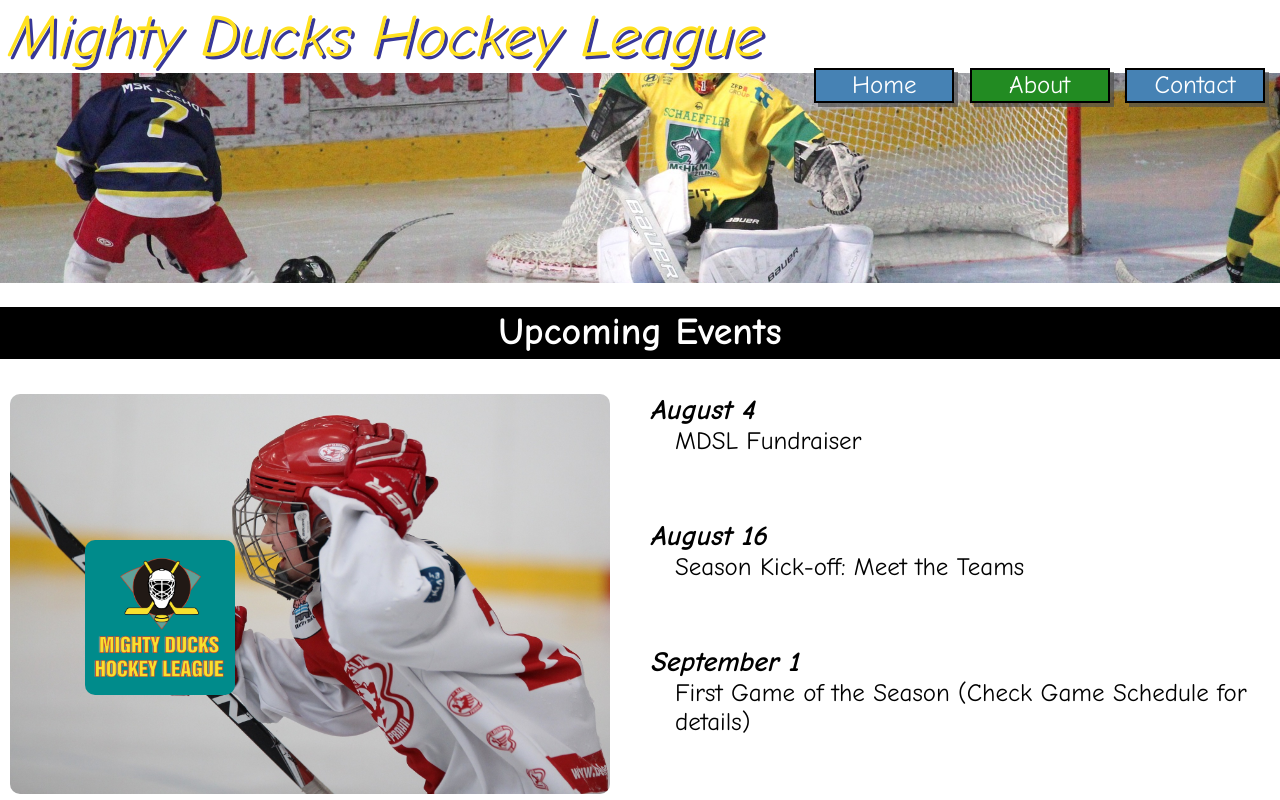
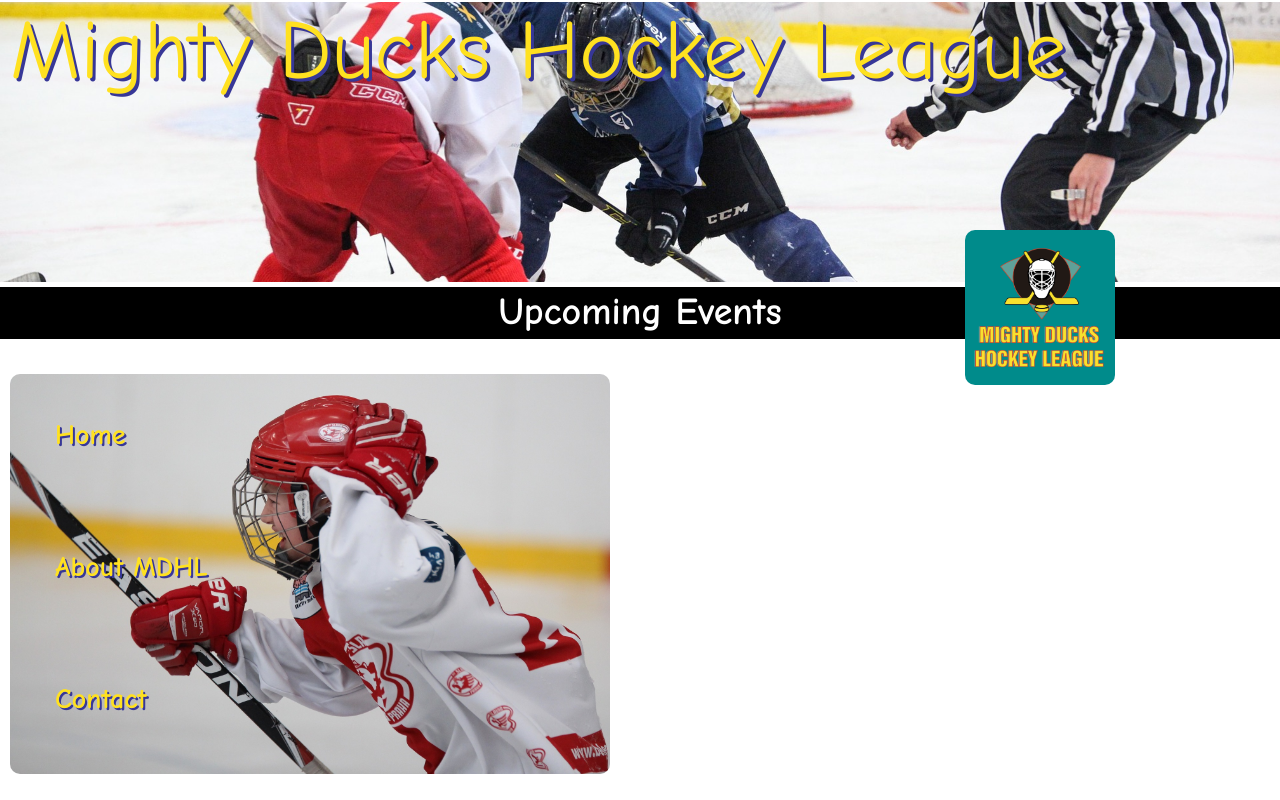
Before and after one commit to m4timoyano/MDHL-MOYANO-GitHub, a plain HTML site: page index.html in a window 1280 px wide. Shown: the top 800 px of the page. Drawn offline with Linux system fonts and the light colour scheme.

Commit message:
creo style-propio y vinculo las 3 hojas a style-1

```diff
--- a/about.html
+++ b/about.html
@@ -4,8 +4,11 @@
     <meta charset="UTF-8">
     <meta http-equiv="X-UA-Compatible" content="IE=edge">
     <meta name="viewport" content="width=device-width, initial-scale=1.0">
-    <!-- <link rel="stylesheet" href="./assets/styles/style-1.css"> -->
-    <link rel="stylesheet" href="./assets/styles/style-2.css">
+    <link rel="preconnect" href="https://fonts.googleapis.com">
+    <link rel="preconnect" href="https://fonts.gstatic.com" crossorigin>
+    <link href="https://fonts.googleapis.com/css2?family=Roboto:wght@300&display=swap" rel="stylesheet">
+    <link rel="stylesheet" href="./assets/styles/style-1.css">
+    <!-- <link rel="stylesheet" href="./assets/styles/style-2.css"> -->
     <!-- <link rel="stylesheet" href="./assets/styles/style-propio.css"> -->
     <title>About MDHL</title>
 </head>
--- a/assets/styles/style-propio.css
+++ b/assets/styles/style-propio.css
@@ -2,4 +2,190 @@
     padding: 0;
     margin: 0;
     box-sizing: border-box;
+    font-family: 'Roboto', sans-serif;
+    background-color: rgba(177, 210, 177, 0.696);
 }
+header{
+    background-image: url(../images/design1_image1.jpg);
+    background-position: center;
+    background-repeat: no-repeat;
+    background-size:cover;
+    height: 280px;
+}
+.titulo-ppal{
+    display: none;
+    margin: 2px 10px;
+    font-size: 84px;
+    color: rgb(255, 225, 32);
+    background: none;
+    filter: drop-shadow(3px 3px rgb(55, 55, 151));
+}
+.logo{
+    position: absolute;
+    width: 200px;
+    top: 100px; left: 65px;
+    background-color: darkcyan;
+    border-radius: 10px;
+}
+.titulo-home{
+    display: block;
+    color: white;
+    font-weight: bold;
+    background-color: black;
+    padding: 3px 0 5px 0;
+    text-align: center;
+    font-size: 38px;
+    margin: 5px 0 25px 0;
+}
+.nav-home{
+    background-image: url(../images/hockey-1.jpg);
+    background-size:cover;
+    background-position:center;
+    background-repeat:no-repeat;
+    display: inline-block;
+    margin: 15px 35px 35px 120px;
+    padding: 25px;
+    box-shadow: 3px 3px 2px rgba(0, 40, 92, 0.386);
+    border-radius: 200px;
+    width: 400px;
+    height: 400px;
+    position: absolute;
+}
+.enlace{
+    display: block;
+    text-decoration: none;
+    font-size: 28px;
+    font-weight: bold;
+    color: rgb(86, 61, 4);
+    filter: drop-shadow(3px 3px rgb(55, 55, 151));
+    text-align: center;
+    width: 180px;
+    margin-left: 85px;
+    background-color: rgba(245, 245, 245, 0.63);
+    border-radius: 10px;
+}
+.enlace-1{
+    margin-top: 20px;
+}
+.enlace-2{
+    margin: 110px 0 80px 85px;
+}
+.lista-home{
+    display: inline-block;
+    margin: 30px 120px 20px 600px;
+    padding: 35px 20px 35px 20px;
+    position: absolute;
+    border-radius: 20px;
+    box-shadow: 3px 3px 2px rgba(0, 40, 92, 0.386);
+    background-color: whitesmoke;
+}
+.art-home{
+    display: block;
+    background: none;
+}
+.art-home-2{
+    margin: 55px 0 55px 0;
+}
+h3{
+    font-style: italic;
+    font-size: 28px;
+    font-weight: bold;
+    background: none;
+}
+article.art-home p{
+    margin-left: 25px;
+    font-size: 25px;
+    background: none;
+}
+a.enlace:hover{
+    transform: scale(1.2 );
+}
+.cont-about{
+    position: relative;
+}
+.nav-about{
+    background-image: url(../images/hockey-2.jpg);
+    background-size:cover;
+    background-position: right;
+    background-repeat:no-repeat;
+    display: inline-block;
+    margin: 45px 35px 0 45px;
+    padding: 25px;
+    border-radius: 200px;
+    box-shadow: 3px 3px 2px rgba(0, 40, 92, 0.386);
+    width: 400px;
+    height: 400px;
+    position: absolute;
+}
+.enlace-about-1{
+    margin: 110px 0 55px 85px;
+}
+.lista-about{
+    display: inline-block;
+    width: 60vw;
+    margin: 35px 60px 50px 550px;
+    padding: 35px 20px 35px 20px;
+    position: absolute;
+    box-shadow: 3px 3px 2px rgba(0, 40, 92, 0.386);
+    border-radius: 20px;
+    background-color: whitesmoke;
+}
+.art-about{
+    margin: 10px;
+    background: none;
+}
+article.art-about h2{
+    font-size: 25px;
+    font-weight: bold;
+    background: none;
+}
+article.art-about p{
+    font-size: 20px;
+    text-indent: 30px;
+    background: none;
+}
+.nav-contact{
+    background-image: url(../images/hockey-3.jpg);
+    background-size:cover;
+    background-position: right;
+    background-repeat:no-repeat;
+    display: inline-block;
+    margin: 15px 35px 35px 120px;
+    padding: 25px;
+    box-shadow: 3px 3px 2px rgba(0, 40, 92, 0.386);
+    border-radius: 200px;
+    width: 400px;
+    height: 400px;
+    position: absolute;
+}
+.contact-info{
+    display: inline-block;
+    margin: 150px 0 0 600px;
+    padding-left: 20px;
+    padding-top: 10px;
+    position: absolute;
+    font-size: 25px;
+    background: none;
+}
+.enlace-contact-1{
+    margin: 110px 0 55px 85px;
+}
+.p-2{
+    margin-top: 20px;
+    background: none;
+}
+.p-1{
+    background: none;
+}
+p.p-1 a{
+    background: none;
+}
+.portada-2{
+    display: none;
+}
+.nav-home-st2{
+    display: none;
+}
+a[href="#"]{
+    display: none;
+}
--- a/index.html
+++ b/index.html
@@ -4,8 +4,11 @@
     <meta charset="UTF-8">
     <meta http-equiv="X-UA-Compatible" content="IE=edge">
     <meta name="viewport" content="width=device-width, initial-scale=1.0">
-    <!-- <link rel="stylesheet" href="./assets/styles/style-1.css"> -->
-    <link rel="stylesheet" href="./assets/styles/style-2.css">
+    <link rel="preconnect" href="https://fonts.googleapis.com">
+    <link rel="preconnect" href="https://fonts.gstatic.com" crossorigin>
+    <link href="https://fonts.googleapis.com/css2?family=Roboto:wght@300&display=swap" rel="stylesheet">
+    <link rel="stylesheet" href="./assets/styles/style-1.css">
+    <!-- <link rel="stylesheet" href="./assets/styles/style-2.css"> -->
     <!-- <link rel="stylesheet" href="./assets/styles/style-propio.css"> -->
     <title>Home</title>
 </head>
```
Also changed, not shown: contact.html (+5 -2 lines).
